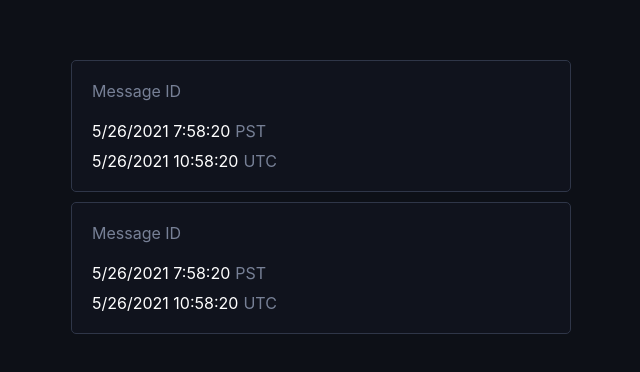
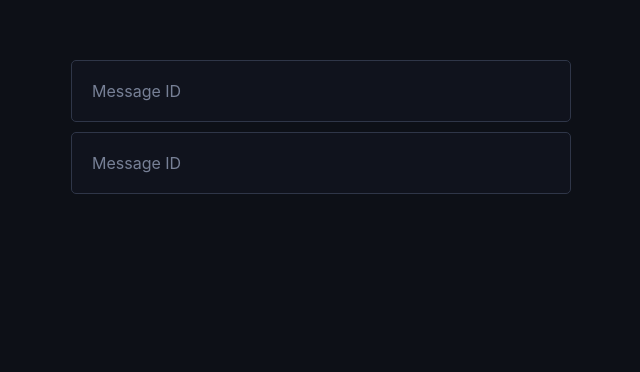
Before and after one commit to smuke/snow.place, a React (Create React App) app: page / in a window 1280 px wide. Shown: the part 140-512 px from the top of the page, without its empty margins (319-959 px from the left). Built offline with nearby package versions, Linux system fonts and the light colour scheme.

Commit message:
Add collapsable snowflake input

```diff
--- a/src/Components/Input.jsx
+++ b/src/Components/Input.jsx
@@ -1,7 +1,7 @@
 import styled from "styled-components";
 
 export default styled.input`
-    color: #ABC4FF;
+    color: white;
     font: 1rem "Inter", sans-serif;
     padding: 0;
     border: none;
--- a/src/Components/SnowflakeItem.jsx
+++ b/src/Components/SnowflakeItem.jsx
@@ -15,9 +15,12 @@ const Div = styled.div`
     transition: .5s ease-out;
     &.expanded {
         min-height: 100px;
+        input {
+            margin-bottom: 10px;
+        }
     }
-    input {
-        margin-bottom: 10px;
+    .expanded {
+        color: red;
     }
 `;
 
@@ -53,10 +56,12 @@ export default function SnowflakeItem(props) {
                 <Time
                     time="5/26/2021 7:58:20"
                     timezone="PST"
+                    display={expanded && true}
                 />
                 <Time
                     time="5/26/2021 10:58:20"
                     timezone="UTC"
+                    display={expanded && true}
                 />
             </form>
         </Div>
--- a/src/Components/Time.jsx
+++ b/src/Components/Time.jsx
@@ -2,7 +2,7 @@ import styled from "styled-components";
 
 const Paragraph = styled.p`
     font: 1rem "Inter", sans-serif;
-    color: white;
+    color: #ABC4FF;
     margin: 10px 0 0 0;
 `;
 
@@ -14,7 +14,7 @@ const Timezone = styled.span`
 
 export default function Time(props) {
     return (
-        <Paragraph>
+        <Paragraph style={{ display: props.display ? "block" : "none" }}>
             {props.time}
             <Timezone>{props.timezone}</Timezone>
         </Paragraph>
```
